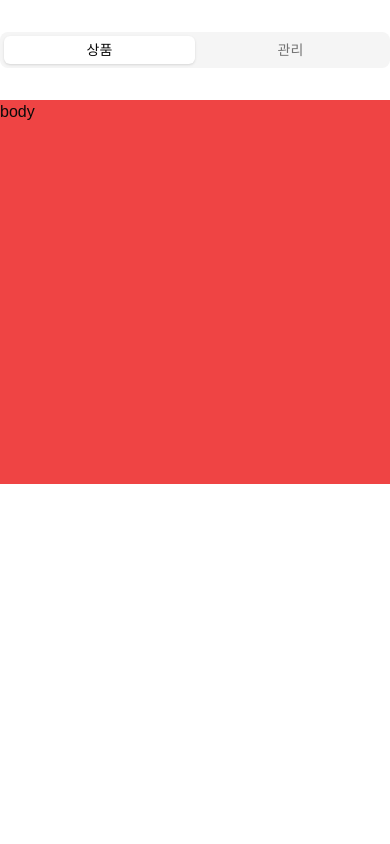
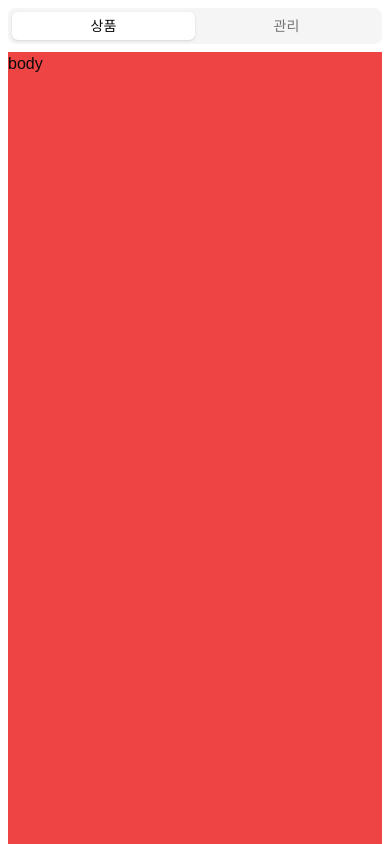
Before and after one commit to agopwns/my-shop, a Next.js app: page / in a window 390 px wide. Shown: the top 844 px of the page. Built offline with nearby package versions, Linux system fonts and the light colour scheme.

Commit message:
반응형 레이아웃 만들기 & 네비게이션 바 고정하기

```diff
--- a/src/app/page.js
+++ b/src/app/page.js
@@ -11,9 +11,11 @@ import { Navigation } from "@/components/Navigation";
 
 export default function Home() {
   return (
-    <main className="flex flex-col gap-8 row-start-2 items-center w-full lg:max-w-3xl mx-auto pt-8">
-      <Navigation />
-      <div className="bg-red-500 w-full h-96">body</div>
+    <main className="flex flex-col gap-2 lg:gap-8 row-start-2 items-center w-full lg:max-w-3xl mx-auto lg:pt-8 px-2 pt-2">
+      <div className="sticky top-0 z-50 w-full bg-background">
+        <Navigation />
+      </div>
+      <div className="bg-red-500 w-full h-[2000px]">body</div>
     </main>
   );
 }
```
